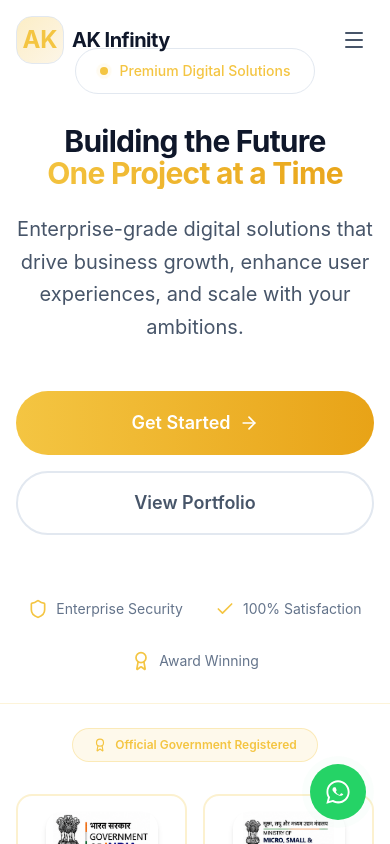
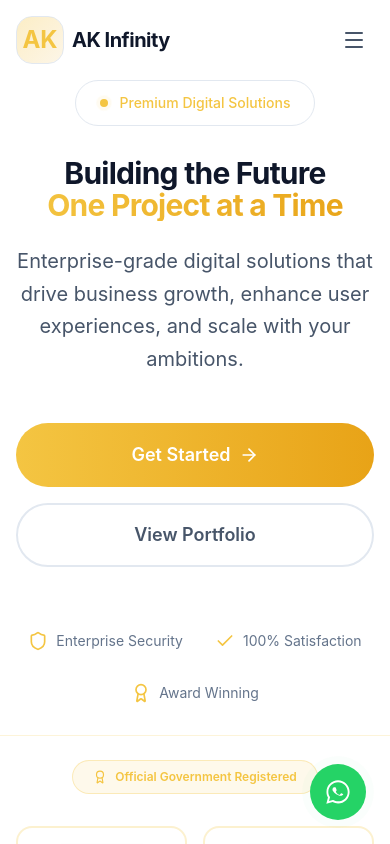
Before and after one commit to apoorvs175/AK-Infinity, a React (Vite) app in the folder frontend/: page / in a window 390 px wide. Shown: the top 844 px of the page. Built offline with nearby package versions, Linux system fonts and the light colour scheme.

Commit message:
Mobile hero section top padding increased

```diff
--- a/frontend/src/pages/Home.tsx
+++ b/frontend/src/pages/Home.tsx
@@ -104,7 +104,7 @@
       </div>
 
       {/* Hero Section */}
-      <section className="pt-12 pb-8 sm:pt-16 sm:pb-12 md:pt-32 md:pb-24 lg:pt-40 lg:pb-32">
+      <section className="pt-20 pb-8 sm:pt-16 sm:pb-12 md:pt-32 md:pb-24 lg:pt-40 lg:pb-32">
         <div className="mx-auto px-4 sm:px-6 lg:px-8 xl:px-12 2xl:px-16 max-w-[1600px]">
           <motion.div
             initial="initial"
```
